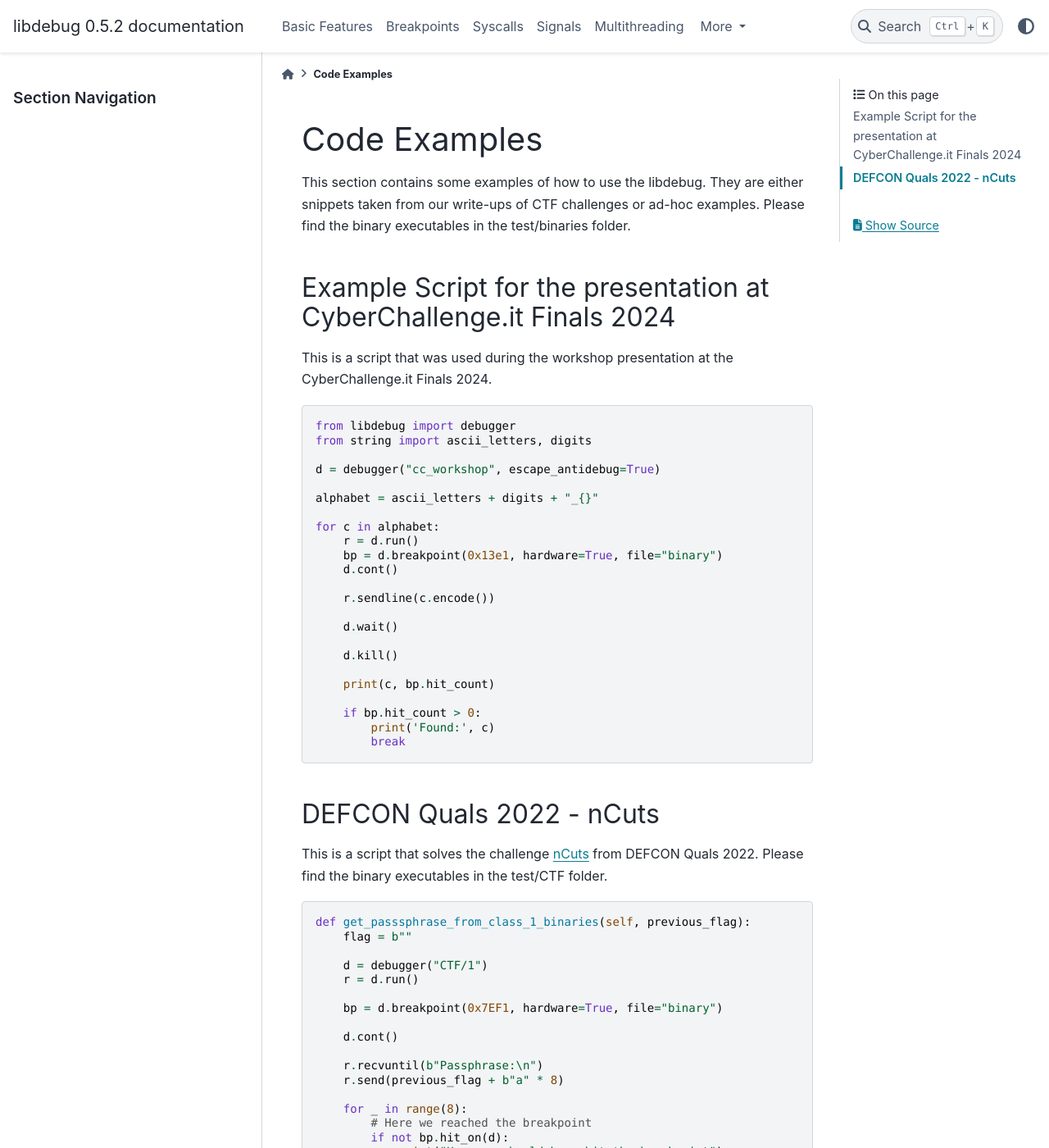
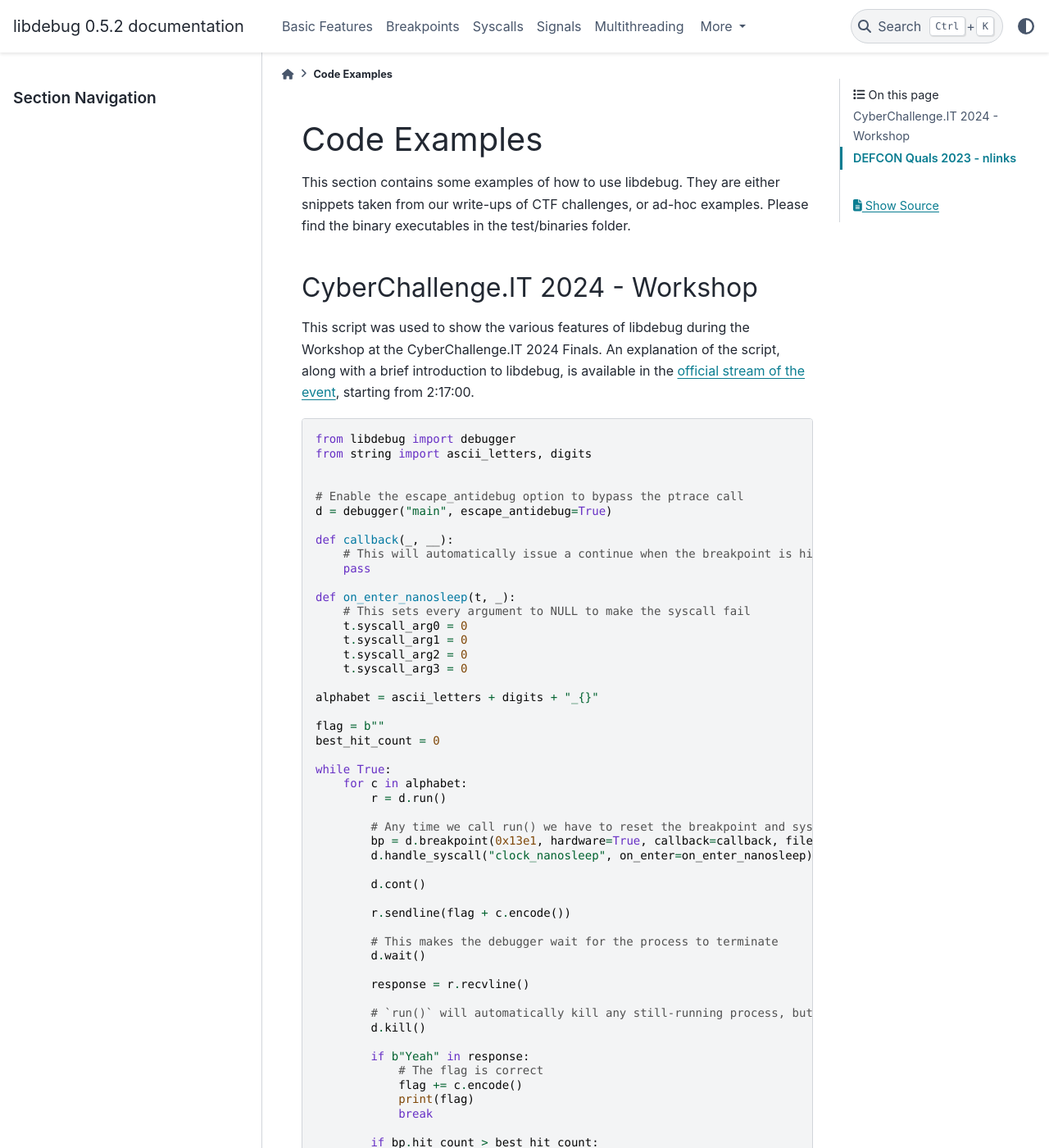
Before and after one commit to libdebug/libdebug, a Sphinx documentation site: the page built from docs/source/examples.rst, in a window 1280 px wide and 1400 px high. Shown: the whole window at 82% size. Built offline with Sphinx 7.4.7 and the PyData theme 0.15.4, drawn with Linux system fonts in a browser that asks for light colours; some of the changed text lies outside the part shown.

Commit message:
docs: update examples.rst page

```diff
--- a/docs/source/examples.rst
+++ b/docs/source/examples.rst
@@ -1,47 +1,87 @@
 Code Examples
 =============
 
-This section contains some examples of how to use the libdebug. They are either snippets taken from our write-ups of CTF challenges or ad-hoc examples. Please find the binary executables in the test/binaries folder.
+This section contains some examples of how to use libdebug. They are either snippets taken from our write-ups of CTF challenges, or ad-hoc examples. Please find the binary executables in the test/binaries folder.
 
-Example Script for the presentation at CyberChallenge.it Finals 2024
+CyberChallenge.IT 2024 - Workshop
 -------------------------------------------------------------------
 
-This is a script that was used during the workshop presentation at the CyberChallenge.it Finals 2024.
+.. This is a script that was used during the workshop presentation at the CyberChallenge.it Finals 2024.
+This script was used to show the various features of libdebug during the Workshop at the CyberChallenge.IT 2024 Finals.
+An explanation of the script, along with a brief introduction to libdebug, is available in the `official stream of the event <https://www.youtube.com/live/Ten8S50Fy7s?si=w8usHtnN5v6FWipQ&t=8253>`_, starting from 2:17:00.
+
 
 .. code-block:: python
 
     from libdebug import debugger
     from string import ascii_letters, digits
 
-    d = debugger("cc_workshop", escape_antidebug=True)
+
+    # Enable the escape_antidebug option to bypass the ptrace call
+    d = debugger("main", escape_antidebug=True)
+
+    def callback(_, __):
+        # This will automatically issue a continue when the breakpoint is hit
+        pass
+
+    def on_enter_nanosleep(t, _):
+        # This sets every argument to NULL to make the syscall fail
+        t.syscall_arg0 = 0
+        t.syscall_arg1 = 0
+        t.syscall_arg2 = 0
+        t.syscall_arg3 = 0
 
     alphabet = ascii_letters + digits + "_{}"
 
-    for c in alphabet:
-        r = d.run()
-        bp = d.breakpoint(0x13e1, hardware=True, file="binary")
-        d.cont()
+    flag = b""
+    best_hit_count = 0
 
-        r.sendline(c.encode())
+    while True:
+        for c in alphabet:
+            r = d.run()
 
-        d.wait()
+            # Any time we call run() we have to reset the breakpoint and syscall handler
+            bp = d.breakpoint(0x13e1, hardware=True, callback=callback, file="binary")
+            d.handle_syscall("clock_nanosleep", on_enter=on_enter_nanosleep)
 
-        d.kill()
+            d.cont()
 
-        print(c, bp.hit_count)
+            r.sendline(flag + c.encode())
 
-        if bp.hit_count > 0:
-            print('Found:', c)
+            # This makes the debugger wait for the process to terminate
+            d.wait()
+
+            response = r.recvline()
+
+            # `run()` will automatically kill any still-running process, but it's good practice to do it manually
+            d.kill()
+
+            if b"Yeah" in response:
+                # The flag is correct
+                flag += c.encode()
+                print(flag)
+                break
+
+            if bp.hit_count > best_hit_count:
+                # We have found a new flag character
+                best_hit_count = bp.hit_count
+                flag += c.encode()
+                print(flag)
+                break
+
+        if c == "}":
             break
 
-DEFCON Quals 2022 - nCuts
+    print(flag)
+
+DEFCON Quals 2023 - nlinks
 --------------------------
 
-This is a script that solves the challenge `nCuts <https://github.com/Nautilus-Institute/quals-2022/tree/main/ncuts>`_ from DEFCON Quals 2022. Please find the binary executables in the test/CTF folder.
+This is a script that solves the challenge `nlinks <https://github.com/Nautilus-Institute/quals-2023/tree/main/nlinks>`_ from DEFCON Quals 2023. Please find the binary executables in the test/CTF folder.
 
 .. code-block:: python
 
-    def get_passsphrase_from_class_1_binaries(self, previous_flag):
+    def get_passsphrase_from_class_1_binaries(previous_flag):
         flag = b""
 
         d = debugger("CTF/1")
@@ -52,6 +92,8 @@ This is a script that solves the challenge `nCuts <https://github.com/Nautilus-I
         d.cont()
 
         r.recvuntil(b"Passphrase:\n")
+
+        # We send a fake flag after the valid password
         r.send(previous_flag + b"a" * 8)
 
         for _ in range(8):
@@ -61,6 +103,8 @@ This is a script that solves the challenge `nCuts <https://github.com/Nautilus-I
 
             offset = ord("a") ^ d.regs.rbp
             d.regs.rbp = d.regs.r13
+
+            # We calculate the correct character value and append it to the flag
             flag += (offset ^ d.regs.r13).to_bytes(1, "little")
 
             d.cont()
@@ -72,7 +116,7 @@ This is a script that solves the challenge `nCuts <https://github.com/Nautilus-I
         # Here the value of flag is b"\x00\x006\x00\x00\x00(\x00"
         return flag
 
-    def get_passsphrase_from_class_2_binaries(self, previous_flag):
+    def get_passsphrase_from_class_2_binaries(previous_flag):
         bitmap = {}
         lastpos = 0
         flag = b""
@@ -91,11 +135,14 @@ This is a script that solves the challenge `nCuts <https://github.com/Nautilus-I
 
         while True:
             if d.regs.rip == bp1.address:
+                # Prepare for the next element in the bitmap
                 lastpos = d.regs.rbp
                 d.regs.rbp = d.regs.r13 + 1
             elif d.regs.rip == bp2.address:
+                # Update the bitmap
                 bitmap[d.regs.r12 & 0xFF] = lastpos & 0xFF
             elif d.regs.rip == bp3.address:
+                # Use the bitmap to calculate the expected character
                 d.regs.rbp = d.regs.r13
                 wanted = d.regs.rbp
                 needed = 0
@@ -105,6 +152,7 @@ This is a script that solves the challenge `nCuts <https://github.com/Nautilus-I
                 flag += chr(needed).encode()
 
                 if bp3.hit_count == 8:
+                    # We have found all the characters
                     d.cont()
                     break
 
@@ -113,8 +161,9 @@ This is a script that solves the challenge `nCuts <https://github.com/Nautilus-I
         d.kill()
 
         # Here the value of flag is b"\x00\x00\x00\x01\x00\x00a\x00"
+        return flag
 
-    def get_passsphrase_from_class_3_binaries(self):
+    def get_passsphrase_from_class_3_binaries():
         flag = b""
 
         d = debugger("CTF/0")
@@ -135,6 +184,7 @@ This is a script that solves the challenge `nCuts <https://github.com/Nautilus-I
             offset = ord("a") - d.regs.rbp
             d.regs.rbp = d.regs.r13
 
+            # We calculate the correct character value and append it to the flag
             flag += chr((d.regs.r13 + offset) % 256).encode("latin-1")
 
             d.cont()
@@ -146,7 +196,9 @@ This is a script that solves the challenge `nCuts <https://github.com/Nautilus-I
         # Here the value of flag is b"BM8\xd3\x02\x00\x00\x00"
         return flag
 
-    def run_ncuts(self):
-        flag = self.get_passsphrase_from_class_3_binaries()
-        flag = self.get_passsphrase_from_class_1_binaries(flag)
-        self.get_passsphrase_from_class_2_binaries(flag)
+    def run_nlinks():
+        flag0 = get_passsphrase_from_class_3_binaries()
+        flag1 = get_passsphrase_from_class_1_binaries(flag0)
+        flag2 = get_passsphrase_from_class_2_binaries(flag1)
+
+        print(flag0, flag1, flag2)
```
